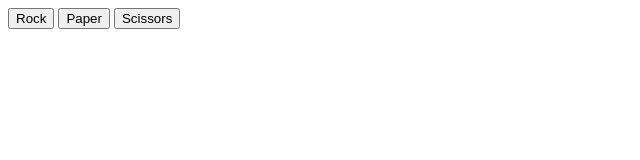
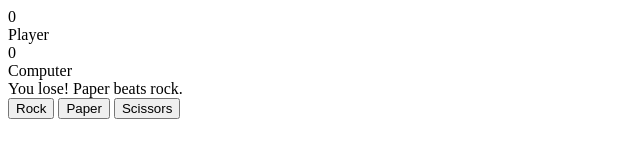
Before and after one commit to fxiaoDFX/Rock-Paper-Scissors, a plain HTML site: page index.html in a window 1280 px wide. Both pictures are taken after a click on the button "Rock". Shown: the whole page, without its empty margins (0-640 px from the left). Drawn offline with Linux system fonts and the light colour scheme.

Commit message:
Update index and script

```diff
--- a/index.html
+++ b/index.html
@@ -7,7 +7,12 @@
     </head>
 
     <body>
-        <div class="result">
+        <div>
+            <div class="player score">Player</div>
+            <div class="computer score">Computer</div>
+        </div>
+        <div class="container">
+            <div class ="result"></div>
             <button class="rock">Rock</button>
             <button class="paper">Paper</button>
             <button class="scissors">Scissors</button>
--- a/script.js
+++ b/script.js
@@ -1,90 +1,53 @@
-function computerPlay(){
+function computerPlay() {
     let x = randomInteger(1, 99);
 
-    if(x <= 33){
+    if (x <= 33) {
         return "rock";
-    }else if(x > 33 && x <= 66){
+    } else if (x > 33 && x <= 66) {
         return "paper";
-    }else{
+    } else {
         return "scissors";
     }
 }
 
-let randomInteger = (min, max) => Math.floor(Math.random() * (max-min + 1)) + min;
+let randomInteger = (min, max) => Math.floor(Math.random() * (max - min + 1)) + min;
 
 function playRound(playerSelection, computerSelection) {
-    playerSelection = playerSelection.toLowerCase();
-    if(playerSelection === computerSelection) {
+    if (playerSelection === computerSelection) {
         return "Tie";
-    }else if(playerSelection === "rock" && computerSelection === "paper"){
+    } else if (playerSelection === "rock" && computerSelection === "paper") {
         return "You lose! Paper beats rock.";
-    }else if(playerSelection === "rock" && computerSelection === "scissors"){
+    } else if (playerSelection === "rock" && computerSelection === "scissors") {
         return "You win! Rock beats scissors.";
-    }else if(playerSelection === "paper" && computerSelection === "rock"){
+    } else if (playerSelection === "paper" && computerSelection === "rock") {
         return "You win! Paper beats rock.";
-    }else if(playerSelection === "paper" && computerSelection === "scissors"){
+    } else if (playerSelection === "paper" && computerSelection === "scissors") {
         return "You lose! Scissors beats paper.";
-    }else if(playerSelection === "scissors" && computerSelection ==="rock"){
+    } else if (playerSelection === "scissors" && computerSelection === "rock") {
         return "You lose! Rock beats scissors.";
-    }else if(playerSelection === "scissors" && computerSelection === "paper"){
+    } else if (playerSelection === "scissors" && computerSelection === "paper") {
         return "You win! Scissors beats paper.";
-    }else {
+    } else {
         return false;
     }
 }
 
+// Get reference to score and then set scores to 0
+let playerScore = 0;
+let computerScore = 0;
+const scores = document.querySelectorAll('.score');
+scores.forEach(score => score.insertAdjacentText('beforebegin', 0));
+
+// Get click even for rock, paper, scissors buttons
 const buttons = document.querySelectorAll('button');
-function logText(e){
-    console.log(this.classList.value);
-}
-buttons.forEach(button => {
-    button.addEventListener('click', logText);
-});
+let playerSelection = "";
 
-// Must change this function to use buttons
-/* function game() {
-    let i = 0;
-    let valid = true;
-    let playerSelection = "";
-    let result = "";
-    let playerWins = 0;
-    let computerWins = 0;
+const result = document.querySelector('.result');
 
-    const buttons = document.querySelectorAll('button');
-
-    buttons.forEach(button => button.addEventListener('click', game));
-
-    // Remove play to five limit, now end the game when a player scores 5 wins
-    while (i < 5) {
-        playerSelection = prompt("Choose one: Rock, Paper, or Scissors.");
-        result = playRound(playerSelection, computerPlay());
-        if (result === "Tie") {
-            console.log("It's a tie.");
-            i++;
-        } else if (result === false) {
-            console.log("Invalid input, try again.");
-        } else {
-            let resultCheck = result.slice(4, 5);
-            if (resultCheck === "w") {
-                console.log(result);
-                playerWins++;
-            } else {
-                console.log(result);
-                computerWins++;
-            }
-            i++;
-        }
-        valid = true;
-    }
-    if (playerWins > computerWins) {
-        console.log("Congrats, you win!");
-    } else if (playerWins === computerWins) {
-        console.log("No contest.");
-    } else {
-        console.log("You have been defeated!");
-    }
-    console.log("You: " + playerWins + "\nComputer: " + computerWins);
-}
-
-game();
-*/
+buttons.forEach(button => button.addEventListener('click', () => {
+    playerSelection = button.className;
+    let str = playRound(playerSelection, computerPlay());
+    // Display result of round
+    result.textContent = str;
+    // Update score
+}));
```
